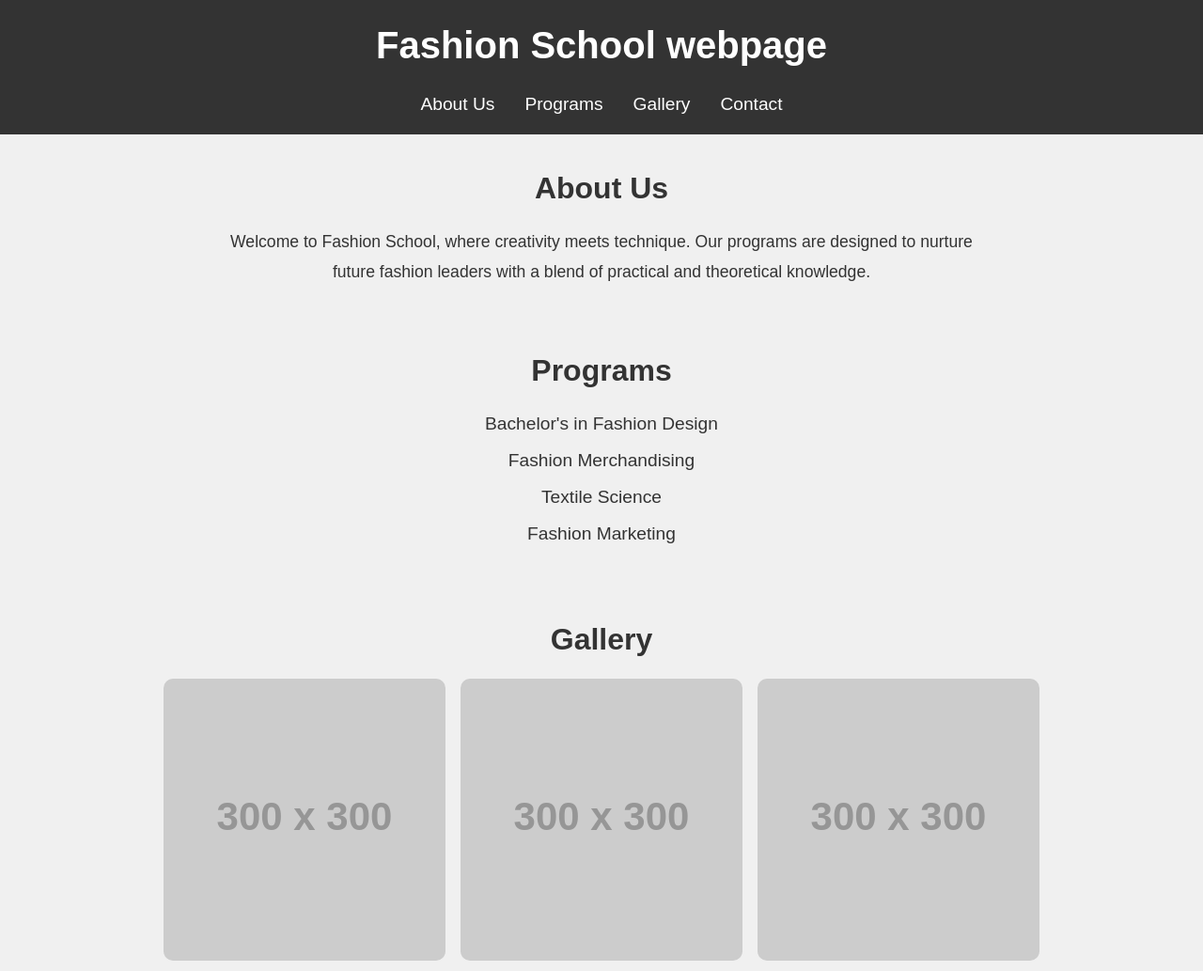
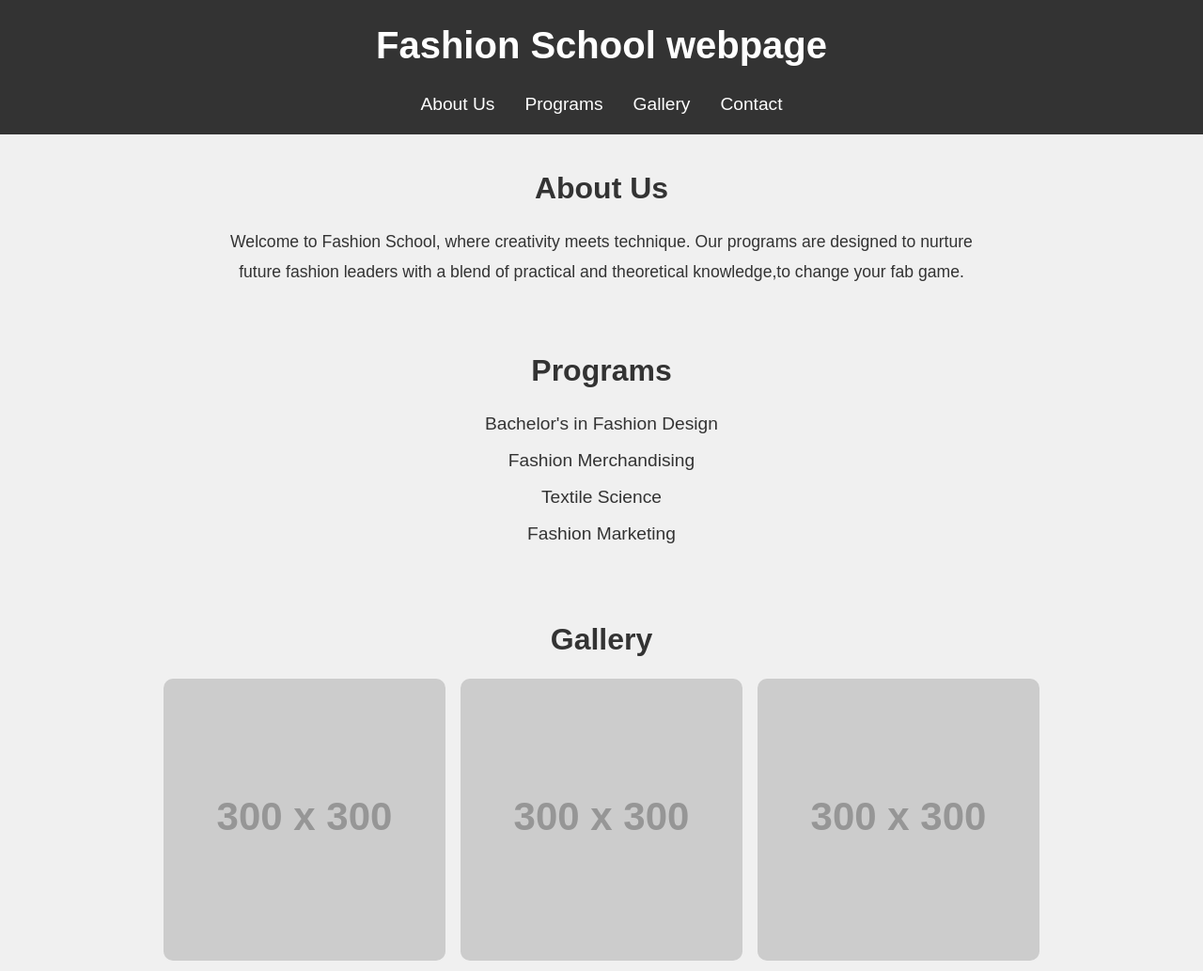
Before and after one commit to Teeyira10/Fashion-school, a plain HTML site: page index.html in a window 1280 px wide. Shown: the top 1033 px of the page at 94% size. Drawn offline with Linux system fonts and the light colour scheme; placeholder pictures from the web are drawn by us.

Commit message:
updated body

```diff
--- a/index.html
+++ b/index.html
@@ -23,7 +23,7 @@
 
     <section id="about" class="section">
         <h2>About Us</h2>
-        <p>Welcome to Fashion School, where creativity meets technique. Our programs are designed to nurture future fashion leaders with a blend of practical and theoretical knowledge.</p>
+        <p>Welcome to Fashion School, where creativity meets technique. Our programs are designed to nurture future fashion leaders with a blend of practical and theoretical knowledge,to change your fab game.</p>
     </section>
 
     <section id="programs" class="section">
```
